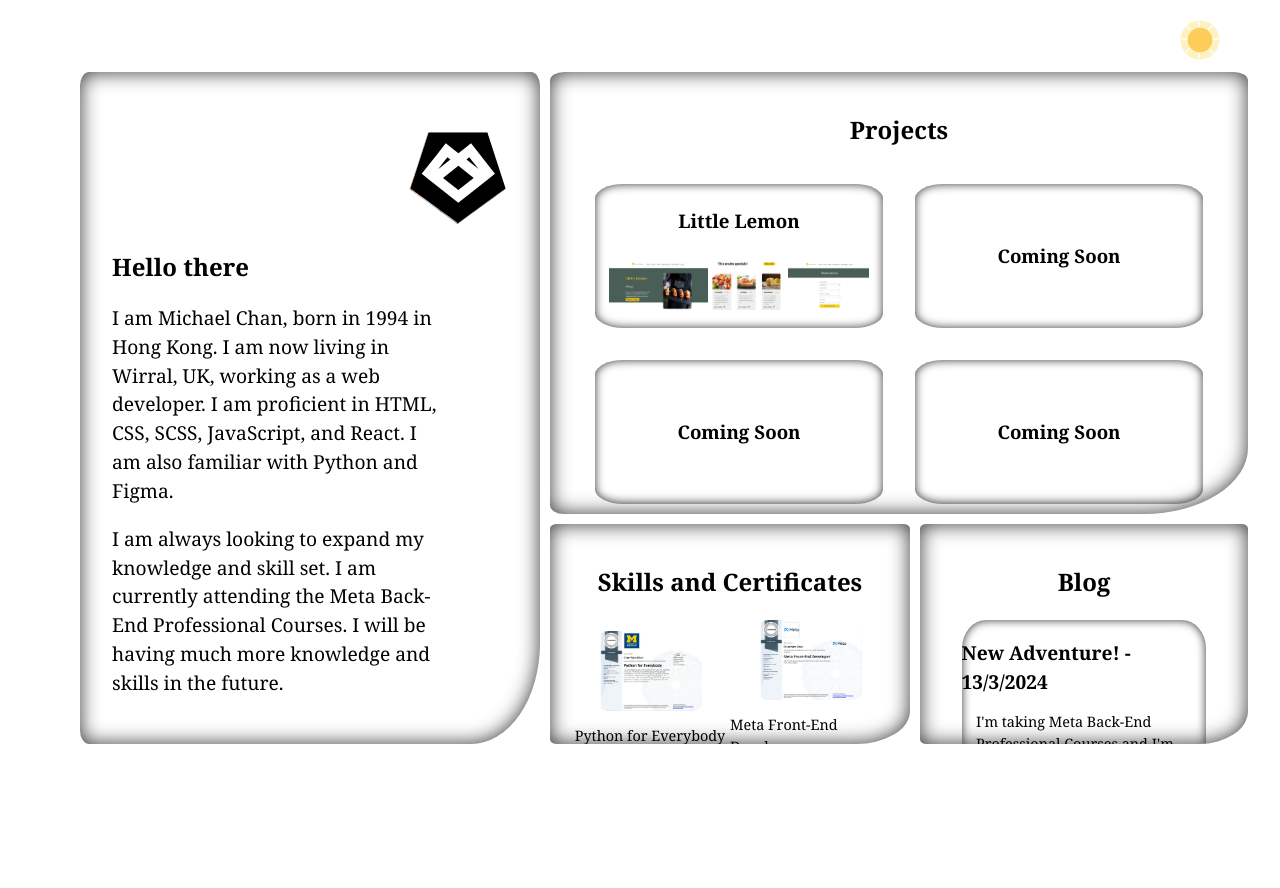
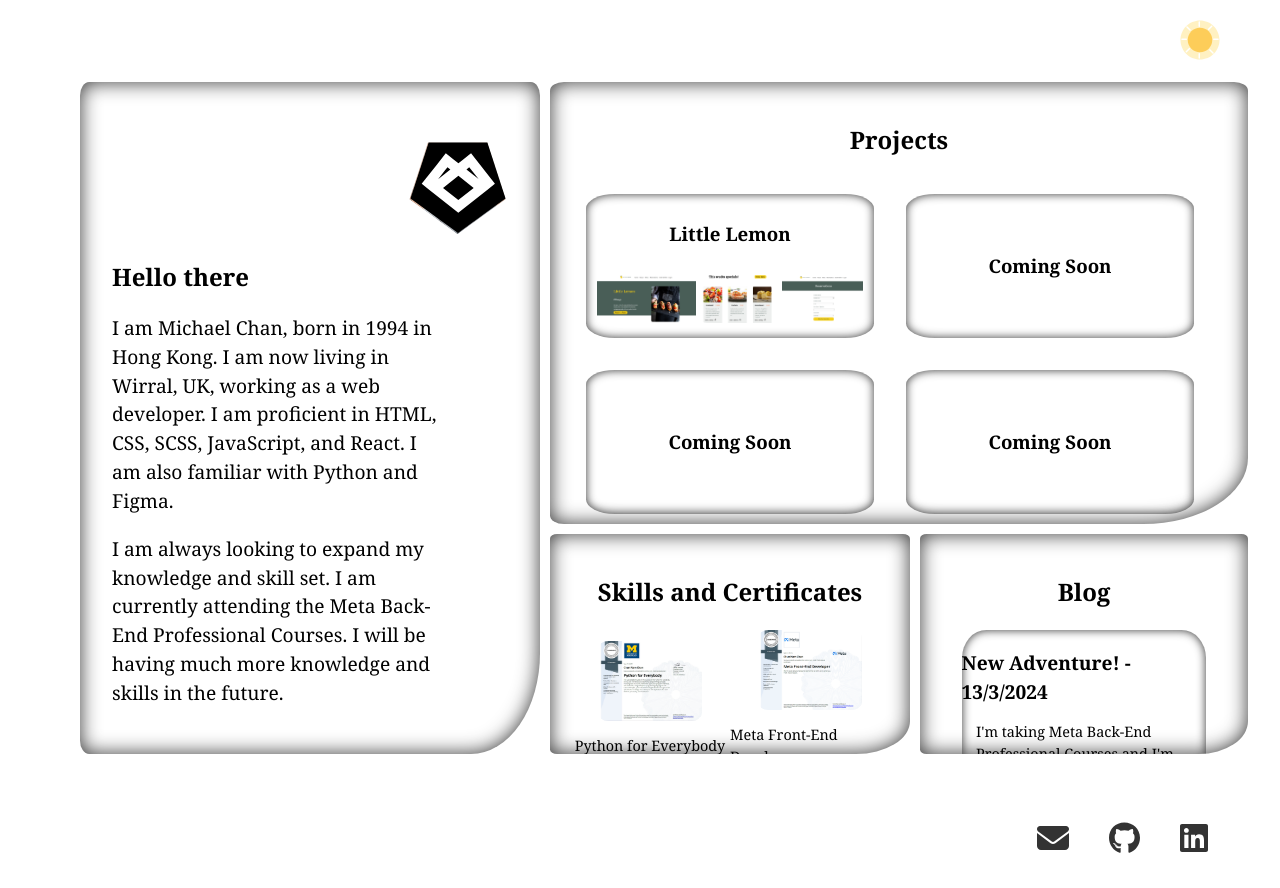
Before and after one commit to mgj0226/portfolio, a React (Create React App) app: page / in a window 1280 px wide. Before the commit the page ends 800 px from the top, so only its background shows below. Built offline with nearby package versions, Linux system fonts and the light colour scheme.

Commit message:
improved layout

```diff
--- a/src/App.css
+++ b/src/App.css
@@ -9,7 +9,7 @@ html, body {
   background-color: #fff;
 }
 
-.App {
+.Main {
   position: relative;
   display: grid;
   grid-template-columns: 3fr 2fr 2fr;
@@ -142,9 +142,10 @@ html, body {
 }
 
 .Project {
-  display: grid;
-  grid-template-columns: repeat(2, 1fr);
-  justify-content: center;
+  display: flex;
+  flex-direction: row;
+  flex-wrap: wrap;
+  justify-content: flex-start;
   align-items: center;
 }
 .Projectbox {
@@ -165,6 +166,9 @@ html, body {
   transform: scale(1.1);
 }
 .ProjectImgs {
+  display: flex;
+  flex-direction: row;
+  flex-wrap: wrap;
   justify-content: center;
   align-items: center;
   margin: 0.5em;
--- a/src/App.js
+++ b/src/App.js
@@ -31,6 +31,7 @@ function App() {
         menu={menu}
         setMenu={setMenu}
         />
+      <main className="Main">
         <About
           page={page}
           setPage={setPage}
@@ -47,6 +48,7 @@ function App() {
           page={page}
           setPage={setPage}
         />
+      </main>
       <Footer
         menu={menu}
         setMenu={setMenu}
--- a/src/App.scss
+++ b/src/App.scss
@@ -11,7 +11,7 @@ html, body {
   background-color: $background-color;
 }
 
-.App {
+.Main {
   position: relative;
   display: grid;
   grid-template-columns: 3fr 2fr 2fr;
@@ -149,9 +149,10 @@ html, body {
 }
 
 .Project {
-  display: grid;
-  grid-template-columns: repeat(2, 1fr);
-  justify-content: center;
+  display: flex;
+  flex-direction: row;
+  flex-wrap: wrap;
+  justify-content: flex-start;
   align-items: center;
   &box {
     display: flex;
@@ -171,6 +172,9 @@ html, body {
     }
   }
   &Imgs {
+    display: flex;
+    flex-direction: row;
+    flex-wrap: wrap;
     justify-content: center;
     align-items: center;
     margin: 0.5em;
```
Also changed, not shown: 1 other file (tests, documents, lock files or other folders). Lines whose indentation alone changed are shown as unchanged.
